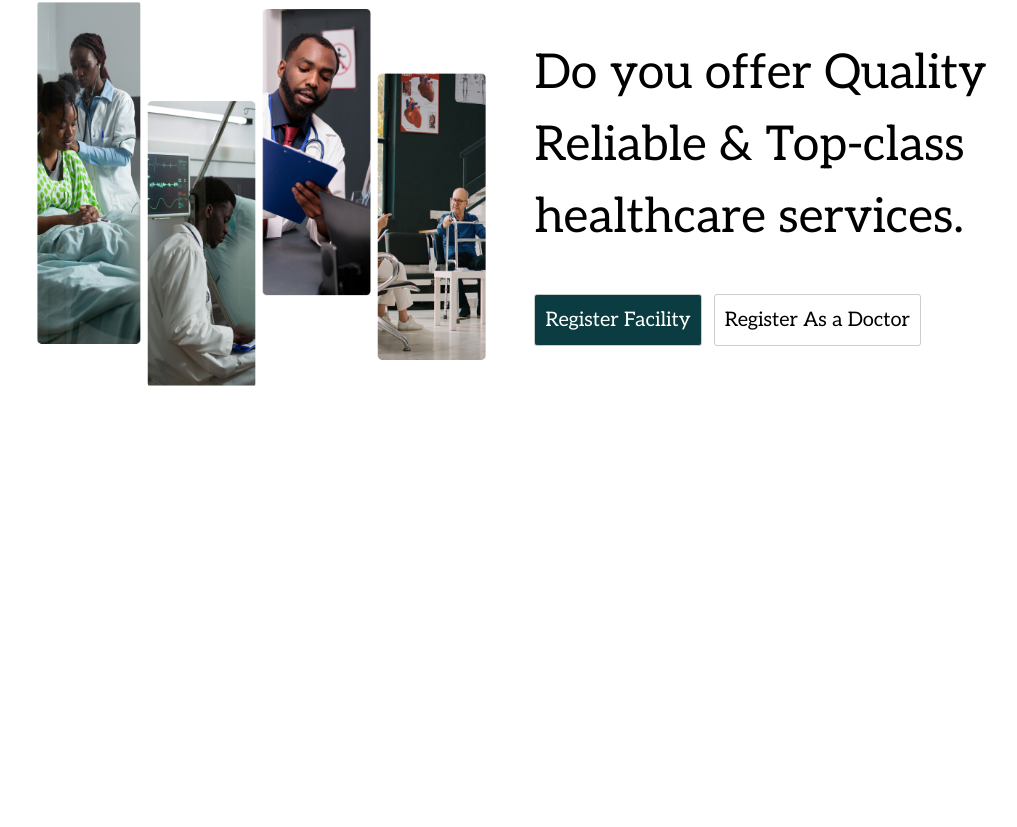
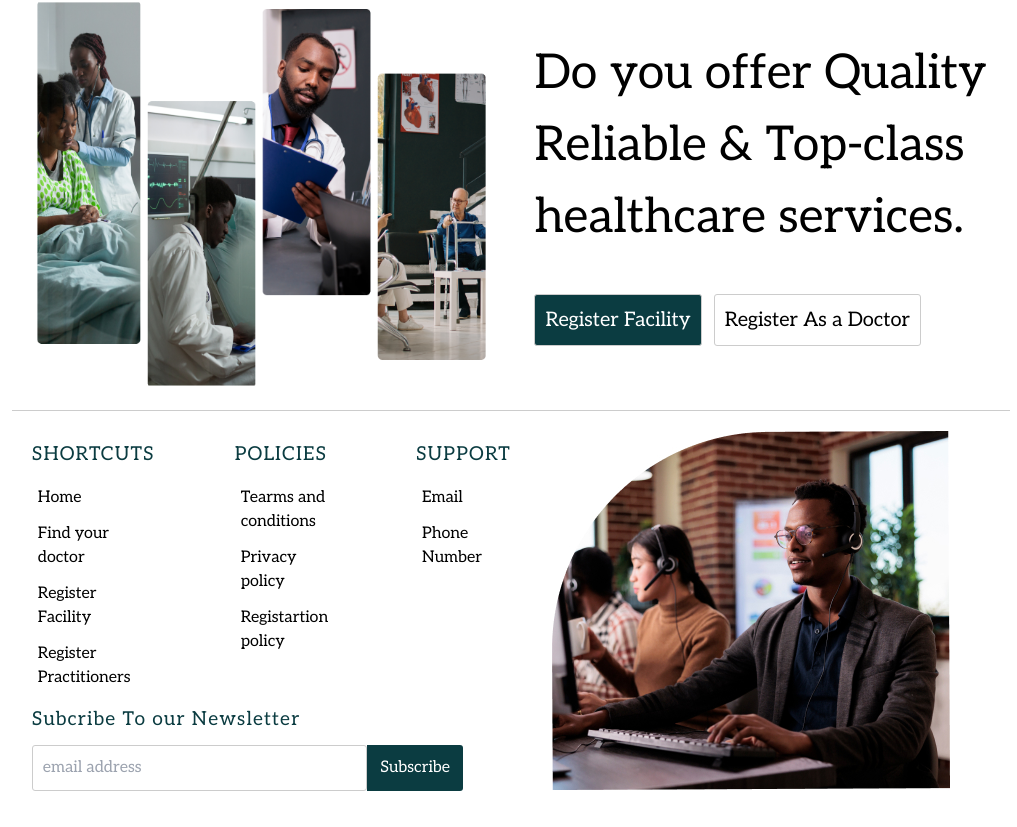
Before and after one commit to CARE-CONNECT-KENYA/care-connect-frontend, a Next.js app: page / in a window 1280 px wide. Shown: the part 1069-1896 px from the top of the page, without its empty margins (129-1146 px from the left). Before the commit the page ends 1495 px from the top, so only its background shows below. Built offline with nearby package versions, Linux system fonts and the light colour scheme.

Commit message:
added footer component and modified css error

```diff
--- a/app/Components/HomeCategories.tsx
+++ b/app/Components/HomeCategories.tsx
@@ -1,5 +1,5 @@
 import React from 'react'
-import styles from "./HomePage.module.css"
+import styles from "../Styles/HomePage.module.css"
 
 function HomeCategories() {
   return (
--- a/app/Components/HomeFaeturedlist.tsx
+++ b/app/Components/HomeFaeturedlist.tsx
@@ -1,5 +1,5 @@
 import React from 'react'
-import styles from "./HomePage.module.css"
+import styles from "../Styles/HomePage.module.css"
 
 function HomeFaeturedlist() {
   return (
--- a/app/Components/HomeHeader.tsx
+++ b/app/Components/HomeHeader.tsx
@@ -1,5 +1,5 @@
 import React from 'react'
-import styles from "./HomePage.module.css"
+import styles from "../Styles/HomePage.module.css"
 
 
 function HomeHeader() {
--- a/app/Components/HomeRegister.tsx
+++ b/app/Components/HomeRegister.tsx
@@ -1,5 +1,5 @@
 import React from 'react'
-import styles from "./HomePage.module.css"
+import styles from "../Styles/HomePage.module.css"
 import Link from 'next/link'
 
 function HomeRegister() {
--- a/app/Components/HomeSearch.tsx
+++ b/app/Components/HomeSearch.tsx
@@ -1,5 +1,5 @@
 import React from 'react'
-import styles from "./HomePage.module.css"
+import styles from "../Styles/HomePage.module.css"
 
 function HomeSearch() {
   return (
--- /dev/null
+++ b/app/Footer.tsx
@@ -0,0 +1,59 @@
+import React from 'react'
+import styles from './Styles/footer.module.css'
+
+function Footer() {
+  return (
+    <div className={styles.footerContainer}>
+        <div>
+            <div className={'flex gap-20'}>
+                <div>
+                    <h3>SHORTCUTS</h3>
+                    <ul>
+                        <li>Home </li>
+                        <li>Find your doctor</li>
+                        <li>Register Facility</li>
+                        <li>Register Practitioners</li>
+                    </ul>
+                </div>
+
+                <div>
+                    <h3>POLICIES</h3>
+                        <ul>
+                            <li>Tearms and conditions </li>
+                            <li>Privacy policy</li>
+                            <li>Registartion policy</li>
+                        </ul>
+                </div>
+
+                <div>
+                    <h3>SUPPORT</h3>
+
+                            <ul>
+                                <li>Email </li>
+                                <li>Phone Number</li>
+                            </ul>
+                </div>
+
+            </div>
+
+            <div>
+                <h3>Subcribe To our Newsletter</h3>
+                <div className='flex'>
+                <input type='text' placeholder='email address'></input>
+                <button>Subscribe</button>
+
+                </div>
+
+            </div>
+
+
+        </div>
+
+        <div>
+            <img src='/images/footercontactus.jpg' alt="care connect footer image"/>
+        </div>
+    </div>
+  )
+}
+
+export default Footer
--- /dev/null
+++ b/app/Styles/footer.module.css
@@ -0,0 +1,40 @@
+.footerContainer{
+    display: grid;
+    place-items: center;
+    grid-template-columns: repeat(auto-fit, minmax(100px, 1fr));
+    margin-left: auto;
+    margin-right: auto;
+    width: 80%;
+    margin: auto;
+    border-top: 1px solid #ccc;
+    padding: 20px;
+}
+
+.footerContainer h3{
+    color: var(--primary-color);
+    font-size: 1.2rem;
+    letter-spacing: 1.14px;
+    margin-bottom: 10px;
+    font-weight: 550;
+    margin-top: 10px;
+}
+
+.footerContainer li{
+    padding: 6px;
+}
+
+.footerContainer input{
+    border: solid 1px #ccc ;
+    border-radius: 3px;
+    padding: 10px;
+    width: 70%;
+}
+.footerContainer button{
+    background-color: var(--primary-color);
+    color: white;
+    padding: 10px;
+    border-top-right-radius: 3px;
+    border-bottom-right-radius: 3px;
+    width: 20%;
+
+}
--- a/app/layout.tsx
+++ b/app/layout.tsx
@@ -2,6 +2,8 @@ import type { Metadata } from "next";
 import { Inter } from "next/font/google";
 import "./globals.css";
 import NavBar from "./NavBar";
+import Footer from "./Footer";
+
 
 const inter = Inter({ subsets: ["latin"] });
 
@@ -19,8 +21,8 @@ export default function RootLayout({
     <html lang="en">
       <body className={inter.className}>
         <NavBar />
-
         {children}
+        <Footer />
         </body>
     </html>
   );
```
Also changed, not shown: app/Styles/HomePage.module.css (renamed from app/Components/HomePage.module.css), public/images/footercontactus.jpg (added).
